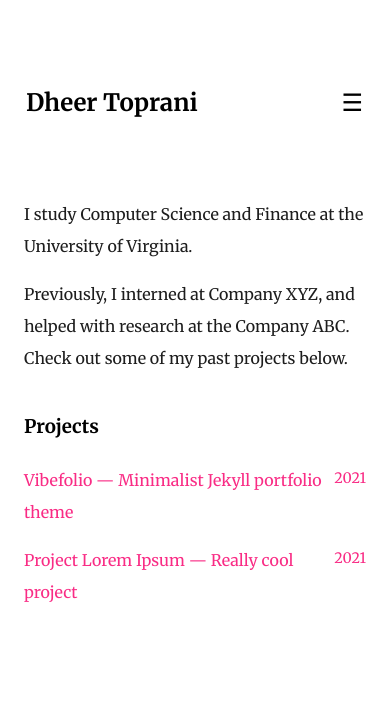
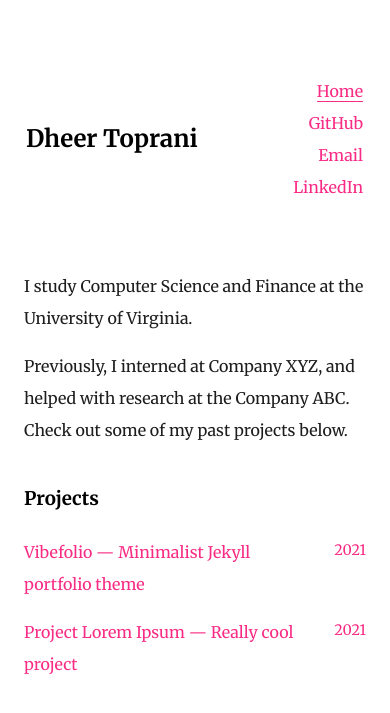
Before and after one commit to dheerkt/vibefolio, a Jekyll site: the page built from index.md, in a window 390 px wide. Shown: the top 713 px of the page. Built offline with Jekyll 4.4.1, drawn with Linux system fonts in a browser that asks for light colours.

Commit message:
Completed responsiveness testing. Eliminated need for JS

```diff
--- a/_includes/header.html
+++ b/_includes/header.html
@@ -2,8 +2,7 @@
     <table>
         <tr>
             <td class="logo"><a href="{{ site.url }}"><h2>{{ site.title }}</h2></a></td>
-            <td class="desktop-nav">{% include navigation.html %}</td>
-            <td class="mobile-nav">&#9776;</td>
+            <td>{% include navigation.html %}</td>
         </tr>
     </table>
 </header>
--- a/_includes/projects.html
+++ b/_includes/projects.html
@@ -5,7 +5,7 @@
     {% for proj in projs %}
     <li>
         <a {% if proj.link %} href="{{ proj.link }}" {% else %} href="{{ proj.url }}" {% endif %}>
-            <span class="desc">{{ proj.title }} &mdash; <span class="desc-brief">{{ proj.brief }}</span></span>
+            <span class="desc">{{ proj.title }}<span class="desc-brief"> &mdash; {{ proj.brief }}</span></span>
             <span class="year">{{ proj.yyyymm | slice: 0, 4 }}</span>
         </a>
     </li>
--- a/assets/css/style.css
+++ b/assets/css/style.css
@@ -28,10 +28,6 @@ header {
 
 header table {
 	width: 100%;
-}
-
-header table tr td.mobile-nav {
-	display: none;
 }
 
 .logo {
@@ -91,24 +87,23 @@ ul.projects li a span.year {
 
 /* Handle mobile styling below */
 @media only screen and (max-width: 600px) {
-	header table tr td.desktop-nav {
-		display: none;
+	.main-nav ul {
+		list-style-type: none;
 	}
 
-	header table tr td.mobile-nav {
-		display: table-cell;
-		font-size: 1.5em;
-		text-align: right;
-	}
-
-	header table tr td.mobile-nav:hover {
-		font-weight: bold;
-		color: #F92C85;
+	.main-nav ul li {
+		display: block;
 	}
 
 	ul.projects li a span.desc {
 		display: block;
-		max-width: 90%;
+		max-width: 85%;
 		margin-bottom: 1em;
 	}
 }
+
+@media only screen and (max-width: 360px) {
+	ul.projects li a span.desc span.desc-brief {
+		display: none;
+	}
+}
```
Also changed, not shown: README.md, _includes/scripts.html (deleted), screenshot.png.
